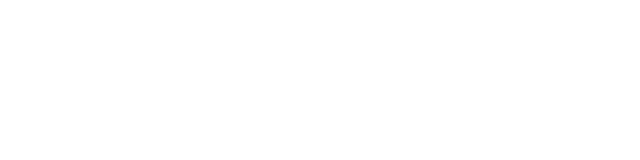
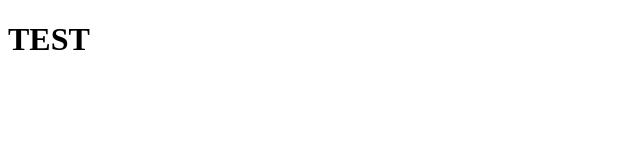
Before and after one commit to Matthew-Scheuermann/proper-plants, a React app: page / in a window 1280 px wide. Shown: the top 160 px of the page, without its empty margins (0-640 px from the left). Built offline with nearby package versions, Linux system fonts and the light colour scheme; the HTML template or start-up script is replaced by a standard one.

Commit message:
set up project

```diff
--- a/src/App.jsx
+++ b/src/App.jsx
@@ -1,3 +1,5 @@
-export default function App() {
-  return <></>;
-}
+const App = () => {
+  return <h1>TEST</h1>;
+};
+
+export default App;
```
Also changed, not shown: 1 other file (tests, documents, lock files or other folders).
